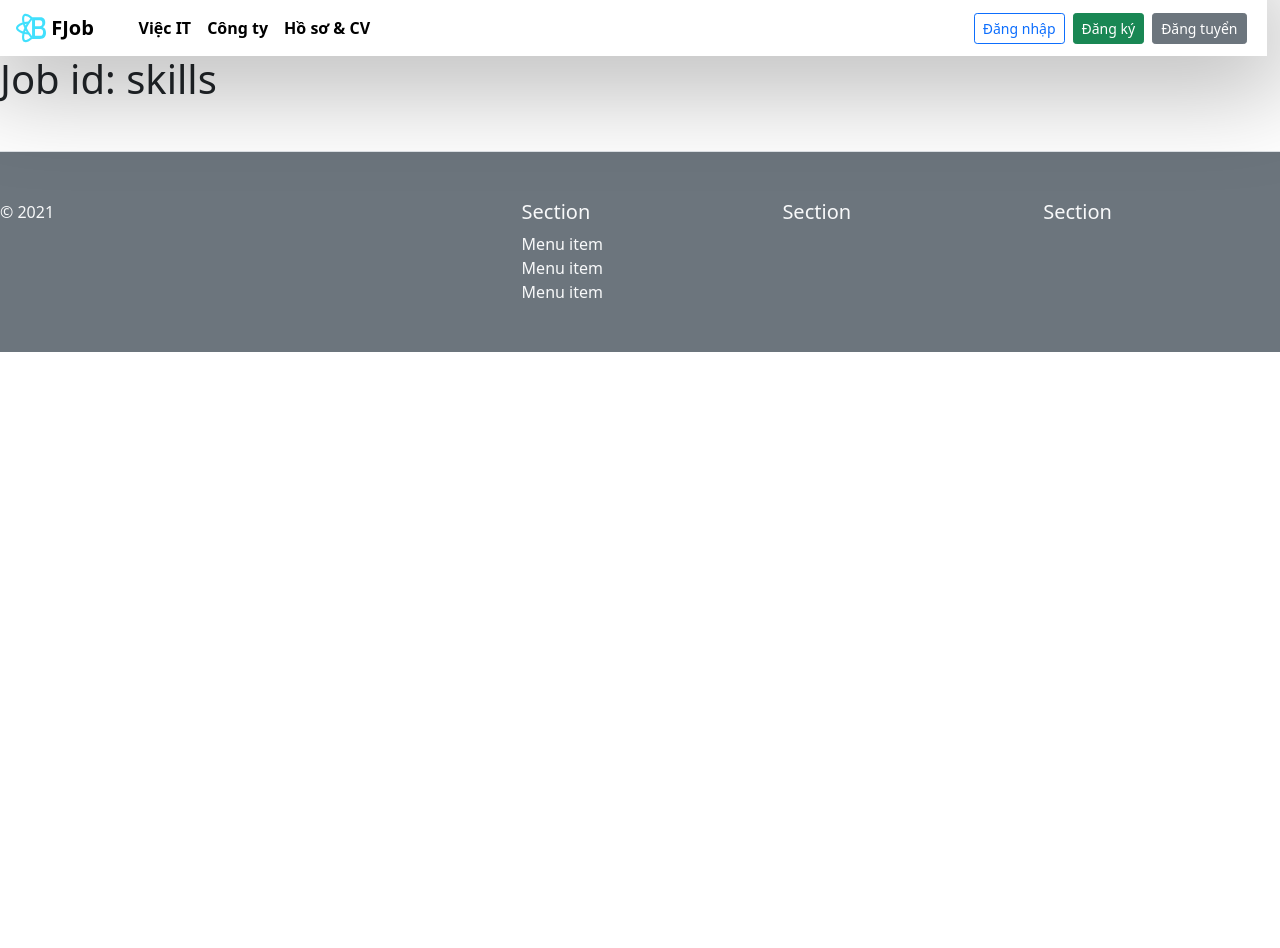
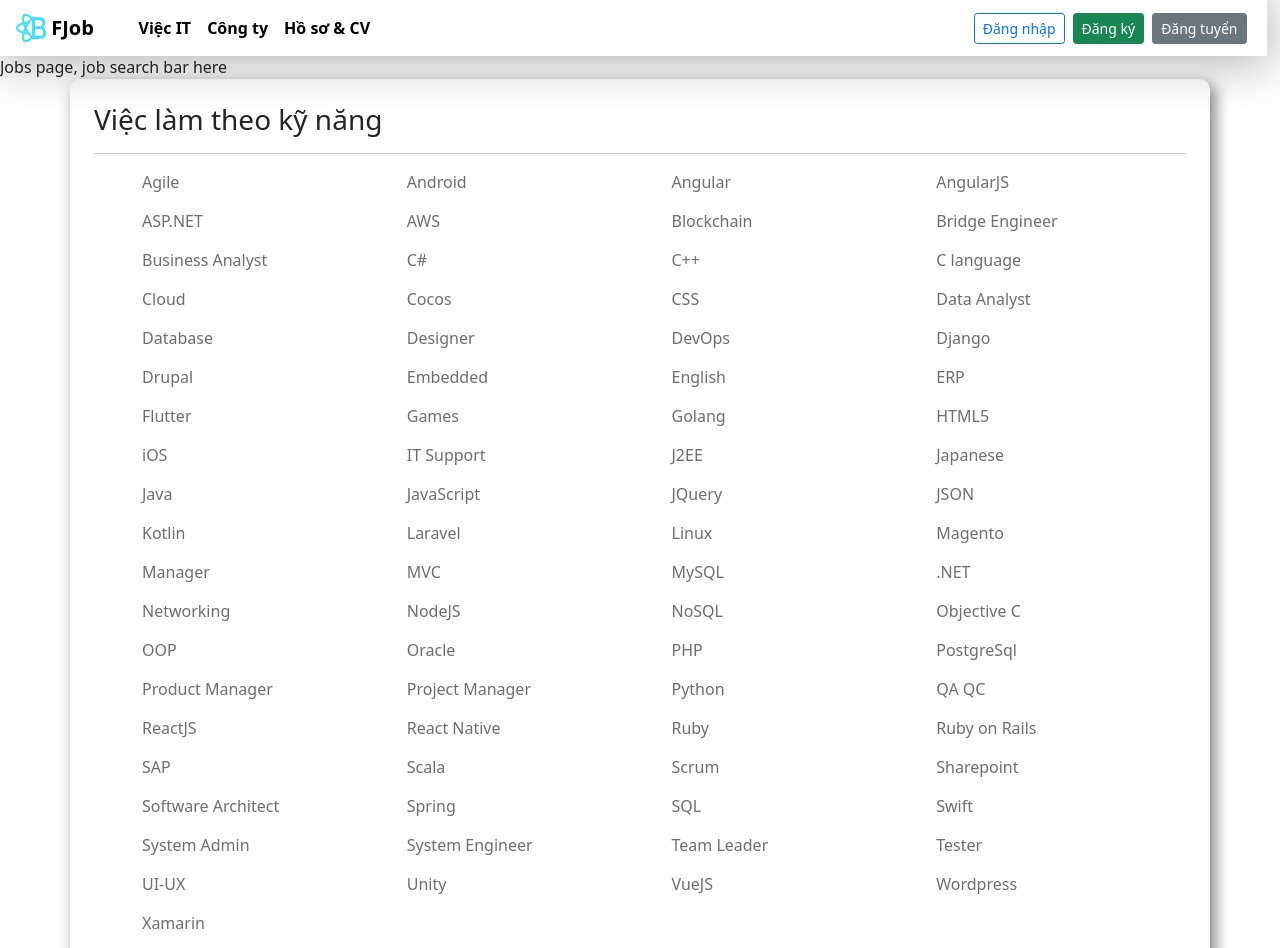
Before and after one commit to ThienNam23/employment-website, a React (Create React App) app in the folder frontend/fjob/: page /jobs/skills in a window 1280 px wide. Shown: the top 948 px of the page. Before the commit the page ends 800 px from the top, so only its background shows below. Built offline with nearby package versions, Linux system fonts and the light colour scheme.

Commit message:
Add skills page

```diff
--- a/frontend/fjob/src/components/Header/style.css
+++ b/frontend/fjob/src/components/Header/style.css
@@ -9,7 +9,7 @@
 }
 
 ._header {
-    box-shadow: 0 10px 100px 20px rgba(0, 0, 0, 0.3);
+    box-shadow: 0 2px 50px 5px rgba(0, 0, 0, 0.3);
     max-width: 99vw;
 }
 
--- /dev/null
+++ b/frontend/fjob/src/components/Skill/Skills.jsx
@@ -0,0 +1,27 @@
+import { Link } from "react-router-dom";
+import { SKILLS } from "./skills-mock";
+import "./style.css";
+
+const Skills = () => {
+    return (
+        <div className="_skills container p-4">
+            <h3>Việc làm theo kỹ năng</h3>
+            <hr />
+            <div className="_skills-table ps-5">
+                {SKILLS.map(skill => {
+                    const {id, name } = skill;
+                    const code = name.toLowerCase().replace(/ /g, "-");
+                    return (
+                        <Link key={id}
+                            to={`/jobs?skill=${code}`}
+                            className="text">
+                            {name}
+                        </Link>
+                    );
+                })}
+            </div>
+        </div>
+    );
+}
+
+export default Skills;
--- /dev/null
+++ b/frontend/fjob/src/components/Skill/skills-mock.jsx
@@ -0,0 +1,310 @@
+export const SKILLS = [
+    {
+        "id": 0,
+        "name": "Agile"
+    },
+    {
+        "id": 1,
+        "name": "Android"
+    },
+    {
+        "id": 2,
+        "name": "Angular"
+    },
+    {
+        "id": 3,
+        "name": "AngularJS"
+    },
+    {
+        "id": 4,
+        "name": "ASP.NET"
+    },
+    {
+        "id": 5,
+        "name": "AWS"
+    },
+    {
+        "id": 6,
+        "name": "Blockchain"
+    },
+    {
+        "id": 7,
+        "name": "Bridge Engineer"
+    },
+    {
+        "id": 8,
+        "name": "Business Analyst"
+    },
+    {
+        "id": 9,
+        "name": "C#"
+    },
+    {
+        "id": 10,
+        "name": "C++"
+    },
+    {
+        "id": 11,
+        "name": "C language"
+    },
+    {
+        "id": 12,
+        "name": "Cloud"
+    },
+    {
+        "id": 13,
+        "name": "Cocos"
+    },
+    {
+        "id": 14,
+        "name": "CSS"
+    },
+    {
+        "id": 15,
+        "name": "Data Analyst"
+    },
+    {
+        "id": 16,
+        "name": "Database"
+    },
+    {
+        "id": 17,
+        "name": "Designer"
+    },
+    {
+        "id": 18,
+        "name": "DevOps"
+    },
+    {
+        "id": 19,
+        "name": "Django"
+    },
+    {
+        "id": 20,
+        "name": "Drupal"
+    },
+    {
+        "id": 21,
+        "name": "Embedded"
+    },
+    {
+        "id": 22,
+        "name": "English"
+    },
+    {
+        "id": 23,
+        "name": "ERP"
+    },
+    {
+        "id": 24,
+        "name": "Flutter"
+    },
+    {
+        "id": 25,
+        "name": "Games"
+    },
+    {
+        "id": 26,
+        "name": "Golang"
+    },
+    {
+        "id": 27,
+        "name": "HTML5"
+    },
+    {
+        "id": 28,
+        "name": "iOS"
+    },
+    {
+        "id": 29,
+        "name": "IT Support"
+    },
+    {
+        "id": 30,
+        "name": "J2EE"
+    },
+    {
+        "id": 31,
+        "name": "Japanese"
+    },
+    {
+        "id": 32,
+        "name": "Java"
+    },
+    {
+        "id": 33,
+        "name": "JavaScript"
+    },
+    {
+        "id": 34,
+        "name": "JQuery"
+    },
+    {
+        "id": 35,
+        "name": "JSON"
+    },
+    {
+        "id": 36,
+        "name": "Kotlin"
+    },
+    {
+        "id": 37,
+        "name": "Laravel"
+    },
+    {
+        "id": 38,
+        "name": "Linux"
+    },
+    {
+        "id": 39,
+        "name": "Magento"
+    },
+    {
+        "id": 40,
+        "name": "Manager"
+    },
+    {
+        "id": 41,
+        "name": "MVC"
+    },
+    {
+        "id": 42,
+        "name": "MySQL"
+    },
+    {
+        "id": 43,
+        "name": ".NET"
+    },
+    {
+        "id": 44,
+        "name": "Networking"
+    },
+    {
+        "id": 45,
+        "name": "NodeJS"
+    },
+    {
+        "id": 46,
+        "name": "NoSQL"
+    },
+    {
+        "id": 47,
+        "name": "Objective C"
+    },
+    {
+        "id": 48,
+        "name": "OOP"
+    },
+    {
+        "id": 49,
+        "name": "Oracle"
+    },
+    {
+        "id": 50,
+        "name": "PHP"
+    },
+    {
+        "id": 51,
+        "name": "PostgreSql"
+    },
+    {
+        "id": 52,
+        "name": "Product Manager"
+    },
+    {
+        "id": 53,
+        "name": "Project Manager"
+    },
+    {
+        "id": 54,
+        "name": "Python"
+    },
+    {
+        "id": 55,
+        "name": "QA QC"
+    },
+    {
+        "id": 56,
+        "name": "ReactJS"
+    },
+    {
+        "id": 57,
+        "name": "React Native"
+    },
+    {
+        "id": 58,
+        "name": "Ruby"
+    },
+    {
+        "id": 59,
+        "name": "Ruby on Rails"
+    },
+    {
+        "id": 60,
+        "name": "SAP"
+    },
+    {
+        "id": 61,
+        "name": "Scala"
+    },
+    {
+        "id": 62,
+        "name": "Scrum"
+    },
+    {
+        "id": 63,
+        "name": "Sharepoint"
+    },
+    {
+        "id": 64,
+        "name": "Software Architect"
+    },
+    {
+        "id": 65,
+        "name": "Spring"
+    },
+    {
+        "id": 66,
+        "name": "SQL"
+    },
+    {
+        "id": 67,
+        "name": "Swift"
+    },
+    {
+        "id": 68,
+        "name": "System Admin"
+    },
+    {
+        "id": 69,
+        "name": "System Engineer"
+    },
+    {
+        "id": 70,
+        "name": "Team Leader"
+    },
+    {
+        "id": 71,
+        "name": "Tester"
+    },
+    {
+        "id": 72,
+        "name": "UI-UX"
+    },
+    {
+        "id": 73,
+        "name": "Unity"
+    },
+    {
+        "id": 74,
+        "name": "VueJS"
+    },
+    {
+        "id": 75,
+        "name": "Wordpress"
+    },
+    {
+        "id": 76,
+        "name": "Xamarin"
+    }
+];
--- /dev/null
+++ b/frontend/fjob/src/components/Skill/style.css
@@ -0,0 +1,10 @@
+._skills {
+    border-radius: 10px;
+    box-shadow: 5px 5px 15px 0px rgba(0,0,0,0.5);
+}
+
+._skills-table {
+    display: grid;
+    grid-template-columns: repeat(auto-fill, minmax(240px, 1fr));
+    grid-gap: 15px;
+}
--- a/frontend/fjob/src/index.css
+++ b/frontend/fjob/src/index.css
@@ -15,3 +15,9 @@ body {
 .debug-on {
     border: 1px solid red;
 }
+
+.text {
+    font-size: 16px;
+    color: rgb(111,109,113);
+    text-decoration: none;
+}
--- a/frontend/fjob/src/index.js
+++ b/frontend/fjob/src/index.js
@@ -7,7 +7,8 @@ import { BrowserRouter as Router, Routes, Route } from 'react-router-dom';
 import Home from './pages/Home/Home';
 import Jobs from './pages/Jobs/Jobs';
 import Companies from './pages/Companies/Companies';
-import Job from './pages/Jobs/Job';
+import Job from './components/Job/Job';
+import Skills from './components/Skill/Skills';
 
 ReactDOM.render(
     <React.StrictMode>
@@ -16,6 +17,7 @@ ReactDOM.render(
                 <Route path="/" element={<App />}>
                     <Route index element={<Home />} />
                     <Route path='jobs' element={<Jobs />}>
+                        <Route path='skills' element={<Skills/>}/>
                         <Route path=':jobId' element={<Job />} />
                     </Route>
                     <Route path='companies' element={<Companies />} />
--- a/frontend/fjob/src/pages/Jobs/Jobs.jsx
+++ b/frontend/fjob/src/pages/Jobs/Jobs.jsx
@@ -1,9 +1,13 @@
-import { Outlet } from "react-router-dom";
+import { Outlet, useSearchParams } from "react-router-dom";
 
 const Jobs = () => {
-
+    const [searchParams, setSearchParams] = useSearchParams();
+    const skill = searchParams.get("skill");
+    console.log(searchParams);
     return (
         <div>
+            {skill ? <h1>Job by skill {skill}</h1> : ''}
+            <div>Jobs page, job search bar here</div>
             <Outlet />
         </div>
     );
```
Also changed, not shown: frontend/fjob/src/components/Job/Job.jsx (renamed from frontend/fjob/src/pages/Jobs/Job.jsx). Lines whose indentation alone changed are shown as unchanged.
